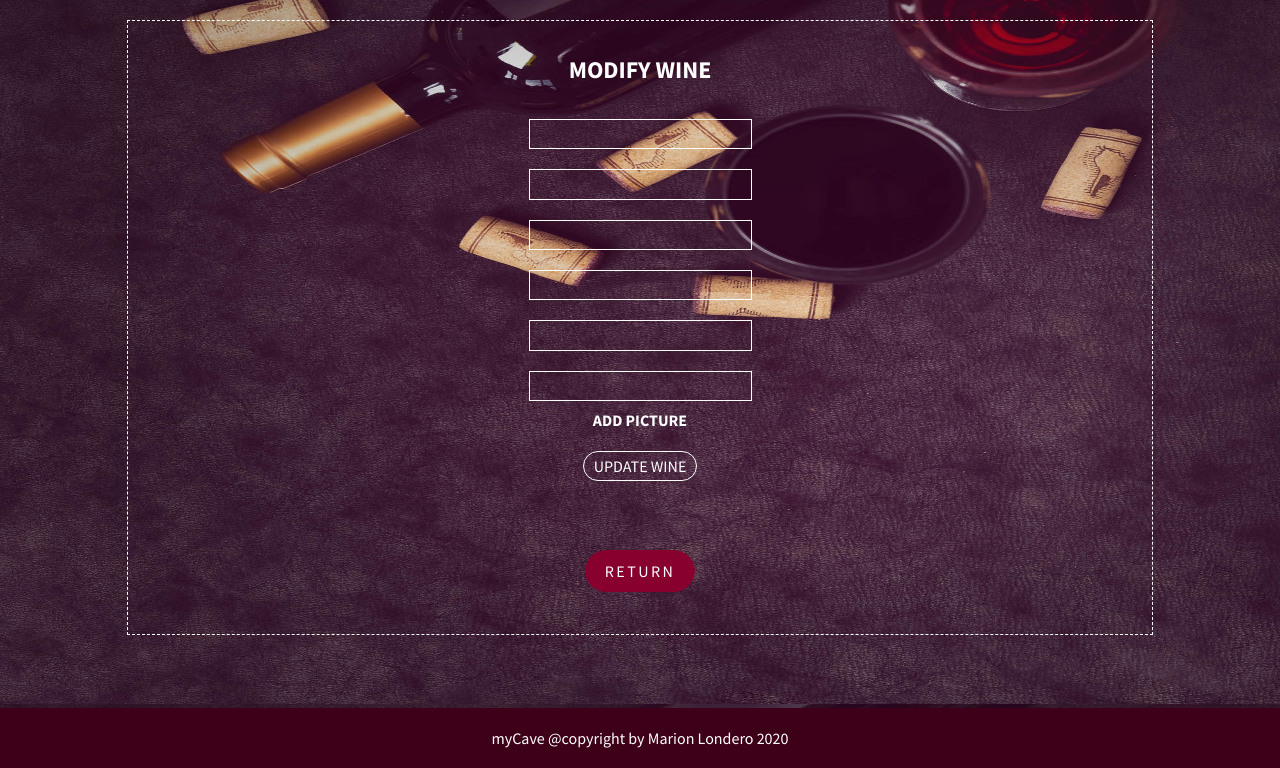
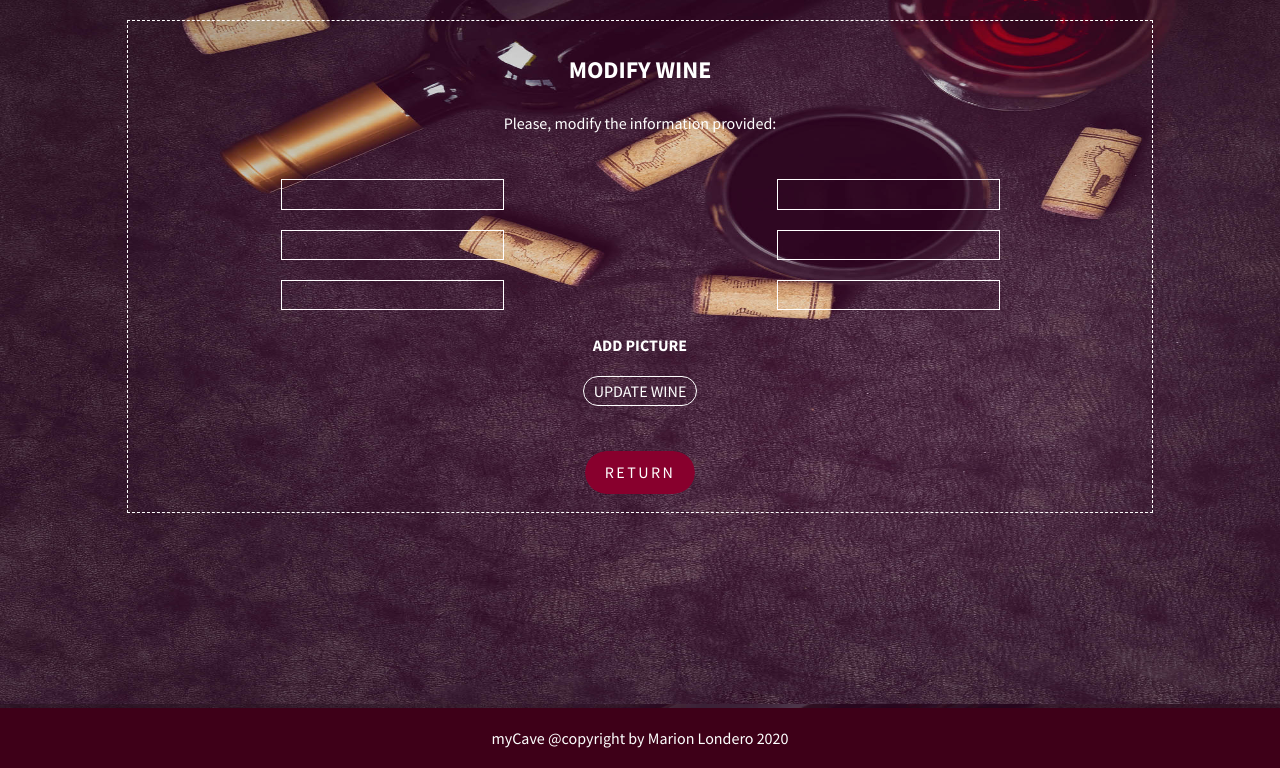
Before and after one commit to MAshhh11/myCave, a PHP site: page /modifywine.php in a window 1280 px wide. Shown: the part 96-864 px from the top of the page. Run offline with PHP 8.4, Linux system fonts and the light colour scheme; a user stored in the database is signed in; data that the repository does not hold is empty; some libraries are stand-ins or nearby versions.

Commit message:
css site

```diff
--- a/assets/css/_allSite.scss
+++ b/assets/css/_allSite.scss
@@ -146,6 +146,7 @@ textarea {
     -o-transition: all 0.2s ease-in;
     -webkit-transition: all 0.2s ease-in;
     transition: all 0.2s ease-in;
+    cursor: pointer;
 }
 
 #card {
@@ -160,13 +161,12 @@ textarea {
 }
 #card2 {
     width: 90%;
-    height: auto;
+    height: 90%;
     margin: 10px auto;
-    background-color: $color-3;
+    background-image: url(../img/landscape.jpg);
     font-family: "SourceSansPro-Regular", sans-serif;
     text-align:center;
     padding: 10px;
-    border-radius: 10px;
 }
 
 #cartouche {
@@ -199,6 +199,7 @@ textarea {
 .btn2:hover {
     background-color: white;
     color: black;
+    cursor: pointer;
 
 }
 .success {
@@ -229,10 +230,9 @@ textarea {
 }
 
 .button {
-    margin-top: 2vh;
-    margin-bottom: 2vh;
     display: inline-block;
 }
+
 .button2 {
     margin-top: 2vh;
     margin-bottom: 2vh;
@@ -246,8 +246,8 @@ textarea {
 $color:#88002D;
 
 .button3 {
-    margin-top: 2vh;
-    margin-bottom: 2vh;
+    margin-top: 1vh;
+    margin-bottom: 1vh;
     display: inline-block;
     padding: .75rem 1.25rem;
     border-radius: 10rem;
@@ -284,6 +284,7 @@ $color:#88002D;
     }
     &:hover {
         color: #fff;
+        cursor: pointer;
         &:before {
             width: 100%;
         }
@@ -345,3 +346,11 @@ $color:#88002D;
 nav ul li {
     list-style-type: none;
 }
+
+.flex3 {
+    display: flex;
+    justify-content: space-around;
+    align-items: center;
+    padding: 2vh;
+    flex-grow: 1;
+}
--- a/assets/css/_mediaqueries.scss
+++ b/assets/css/_mediaqueries.scss
@@ -29,6 +29,15 @@ $breakpoint-lg-desktop: 1200px;
     .item {
         width: 100% !important;
     }
+    .flex3 {
+        display: block;
+    }
+    .litools {
+        display: none;
+    }
+    #card2 {
+        height: auto;
+    }
 
  }
 
@@ -55,6 +64,15 @@ $breakpoint-lg-desktop: 1200px;
     .item {
         width: 50% !important;
     }
+    .flex3 {
+        display: flex;
+    }
+    .litools {
+        display: inline;
+    }
+    #card2 {
+        height: 90%;
+    }
 
 }
 
@@ -80,6 +98,15 @@ $breakpoint-lg-desktop: 1200px;
     }
     .item {
         width: 50% !important;
+    }
+    .flex3 {
+        display: flex;
+    }
+    .litools {
+        display: inline;
+    }
+    #card2 {
+        height: 90%;
     }
  }
 
@@ -108,4 +135,13 @@ $breakpoint-lg-desktop: 1200px;
     .item {
         width: 50% !important;
     }
+    .flex3 {
+        display: flex;
+    }
+    .litools {
+        display: inline;
+    }
+    #card2 {
+        height: auto;
+    }
 }
--- a/assets/css/_navbar.scss
+++ b/assets/css/_navbar.scss
@@ -47,3 +47,19 @@
     from {transform: translateY(0);}
     to   {transform: translateY(-20px);}
 }
+
+.litools {
+    display: inline;
+    padding: 10px;
+    font-weight: 100;
+}
+
+.litools:hover {
+    color: white;
+            text-shadow:0px 0px 30px white;
+            -moz-transition: all 0.2s ease-in;
+            -o-transition: all 0.2s ease-in;
+            -webkit-transition: all 0.2s ease-in;
+            transition: all 0.2s ease-in;
+
+}
--- a/assets/css/style.css
+++ b/assets/css/style.css
@@ -143,6 +143,7 @@ textarea::placeholder {
   -o-transition: all 0.2s ease-in;
   -webkit-transition: all 0.2s ease-in;
   transition: all 0.2s ease-in;
+  cursor: pointer;
 }
 
 #card {
@@ -158,13 +159,12 @@ textarea::placeholder {
 
 #card2 {
   width: 90%;
-  height: auto;
+  height: 90%;
   margin: 10px auto;
-  background-color: #885c7e;
+  background-image: url(../img/landscape.jpg);
   font-family: "SourceSansPro-Regular", sans-serif;
   text-align: center;
   padding: 10px;
-  border-radius: 10px;
 }
 
 #cartouche {
@@ -198,6 +198,7 @@ textarea::placeholder {
 .btn2:hover {
   background-color: white;
   color: black;
+  cursor: pointer;
 }
 
 .success {
@@ -229,8 +230,6 @@ textarea::placeholder {
 }
 
 .button {
-  margin-top: 2vh;
-  margin-bottom: 2vh;
   display: inline-block;
 }
 
@@ -245,8 +244,8 @@ textarea::placeholder {
 }
 
 .button3 {
-  margin-top: 2vh;
-  margin-bottom: 2vh;
+  margin-top: 1vh;
+  margin-bottom: 1vh;
   display: inline-block;
   padding: 0.75rem 1.25rem;
   border-radius: 10rem;
@@ -284,6 +283,7 @@ textarea::placeholder {
 }
 .button3:hover {
   color: #fff;
+  cursor: pointer;
 }
 .button3:hover:before {
   width: 100%;
@@ -351,6 +351,14 @@ nav ul li {
   list-style-type: none;
 }
 
+.flex3 {
+  display: flex;
+  justify-content: space-around;
+  align-items: center;
+  padding: 2vh;
+  flex-grow: 1;
+}
+
 @media (min-width: 300px) {
   body {
     background-size: 215%;
@@ -382,6 +390,18 @@ nav ul li {
   .item {
     width: 100% !important;
   }
+
+  .flex3 {
+    display: block;
+  }
+
+  .litools {
+    display: none;
+  }
+
+  #card2 {
+    height: auto;
+  }
 }
 @media (min-width: 768px) {
   body {
@@ -409,6 +429,18 @@ nav ul li {
   .item {
     width: 50% !important;
   }
+
+  .flex3 {
+    display: flex;
+  }
+
+  .litools {
+    display: inline;
+  }
+
+  #card2 {
+    height: 90%;
+  }
 }
 @media (min-width: 992px) {
   body {
@@ -435,6 +467,18 @@ nav ul li {
 
   .item {
     width: 50% !important;
+  }
+
+  .flex3 {
+    display: flex;
+  }
+
+  .litools {
+    display: inline;
+  }
+
+  #card2 {
+    height: 90%;
   }
 }
 @media (min-width: 1200px) {
@@ -465,6 +509,18 @@ nav ul li {
 
   .item {
     width: 50% !important;
+  }
+
+  .flex3 {
+    display: flex;
+  }
+
+  .litools {
+    display: inline;
+  }
+
+  #card2 {
+    height: auto;
   }
 }
 #navbar {
@@ -512,6 +568,21 @@ nav ul li {
     transform: translateY(-20px);
   }
 }
+.litools {
+  display: inline;
+  padding: 10px;
+  font-weight: 100;
+}
+
+.litools:hover {
+  color: white;
+  text-shadow: 0px 0px 30px white;
+  -moz-transition: all 0.2s ease-in;
+  -o-transition: all 0.2s ease-in;
+  -webkit-transition: all 0.2s ease-in;
+  transition: all 0.2s ease-in;
+}
+
 footer {
   text-align: center;
   font-family: "SourceSansPro-Regular";
--- a/modifywine.php
+++ b/modifywine.php
@@ -22,7 +22,10 @@
 <article id="cartouche">
 <div id="text-welcome">
     <h2 class="ml3">MODIFY WINE</h2>
+    <p>Please, modify the information provided:</p>
     <form action="modifywine_post.php?id=<?= $result['id'] ?>" method="post" enctype="multipart/form-data">
+    <div class="flex3">
+    <div>
         <div>
             <input type="text" name="name" value="<?= $result['name'] ?>" >
         </div>
@@ -32,6 +35,8 @@
         <div>
             <input type="text" name="year" value="<?= $result['wine_year'] ?>" >
         </div>
+    </div>
+    <div>
         <div>
             <input type="text" name="country" value="<?= $result['country'] ?>" >
         </div>
@@ -39,14 +44,16 @@
             <input type="text" name="region" value="<?= $result['region'] ?>" >
         </div>
         <div>
-            <input type="text" name="description" value="<?= $result['description'] ?>" >
+            <input type="text" name="description" value="<?= $result['description'] ?>">
         </div>
+        </div>
+    </div>
         <div>
             <label for="file" class="label-file">ADD PICTURE
             <input id="file" class="input-file" type="file" name="picture">
             </label>
         </div>
-        <div class="button">
+        <div class="button2">
             <input type="submit" name="submit-wine" class="btn2" value="UPDATE WINE">
         </div>
     </form>
```
Also changed, not shown: add_wine.php (+8 -2 lines), mycave.sql (+8 -9 lines), tools.php (+8 -3 lines), winelist.php (+6 -7 lines), upload/img/5f7dbbcf9ffca_generic.jpg (added), 1 other file.
